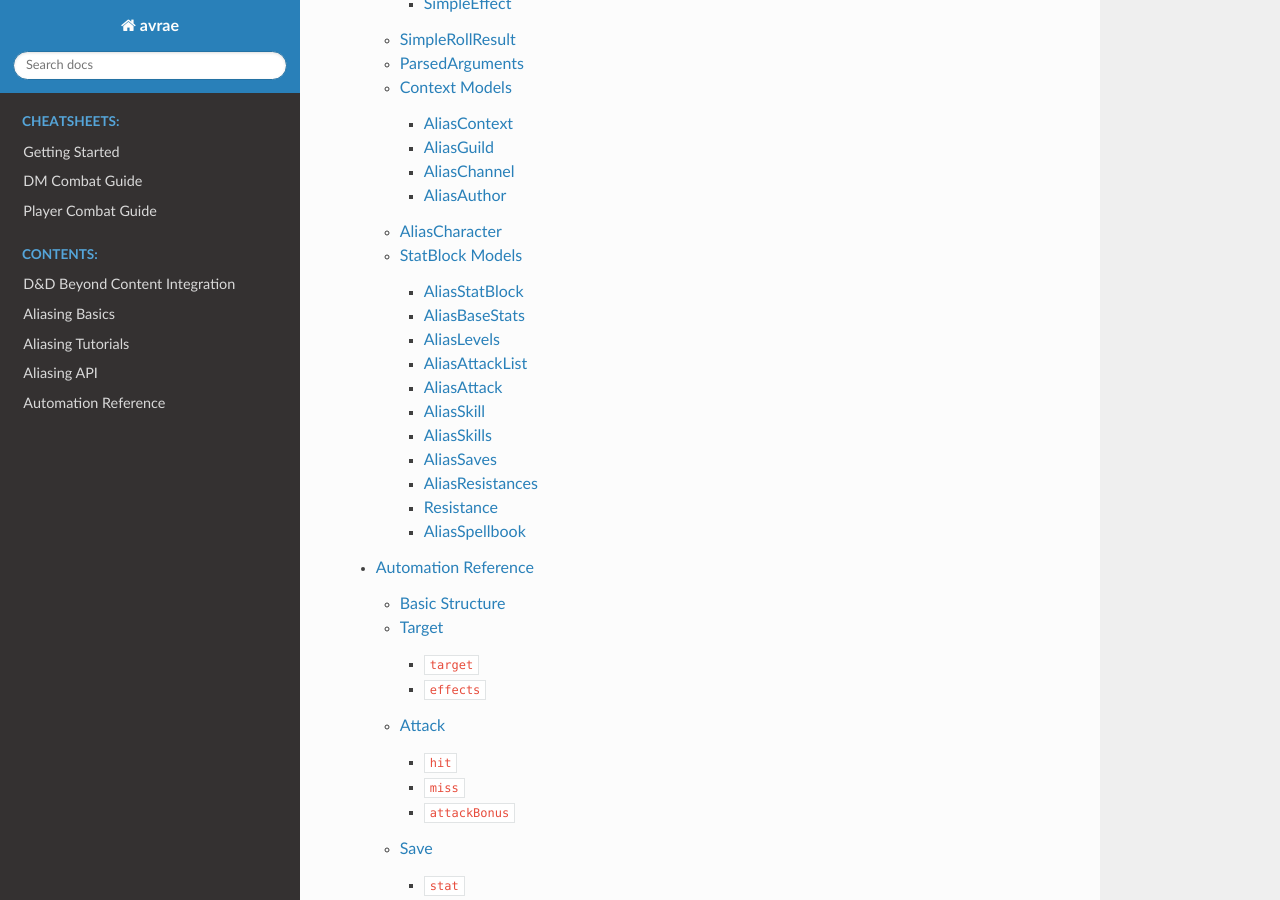
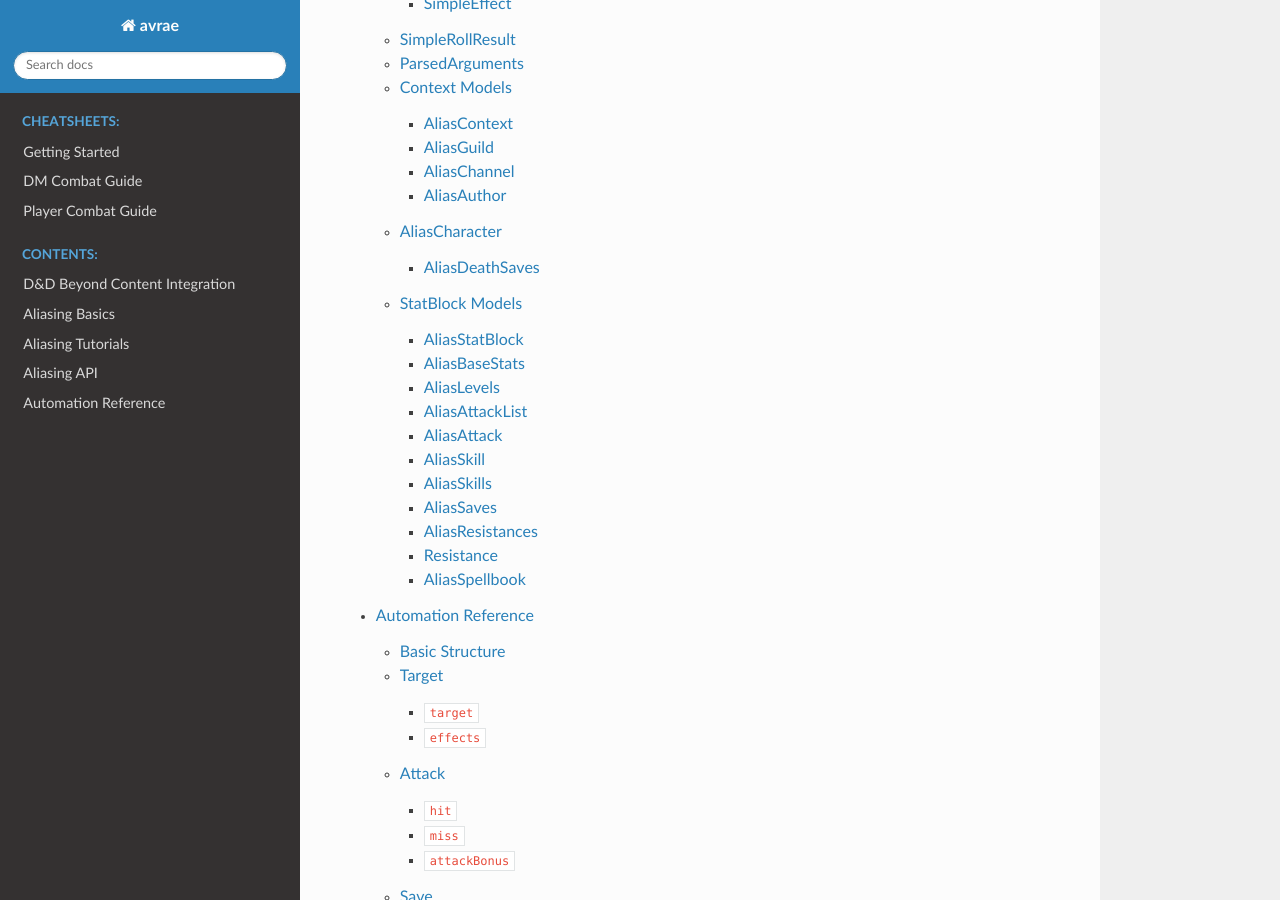
Before and after one commit to avrae/avrae, a Sphinx documentation site: the page built from docs/index.rst, in a window 1280 px wide and 900 px high, scrolled down 1524 px. Built offline with Sphinx 7.4.7 and the Read the Docs theme 2.0.0, drawn with Linux system fonts in a browser that asks for light colours.

Commit message:
document death saves

```diff
--- a/docs/aliasing/api.rst
+++ b/docs/aliasing/api.rst
@@ -948,6 +948,12 @@ AliasCharacter
     :members:
     :inherited-members:
 
+AliasDeathSaves
+^^^^^^^^^^^^^^^
+
+.. autoclass:: aliasing.api.character.AliasDeathSaves
+    :members:
+
 StatBlock Models
 ----------------
 
```
